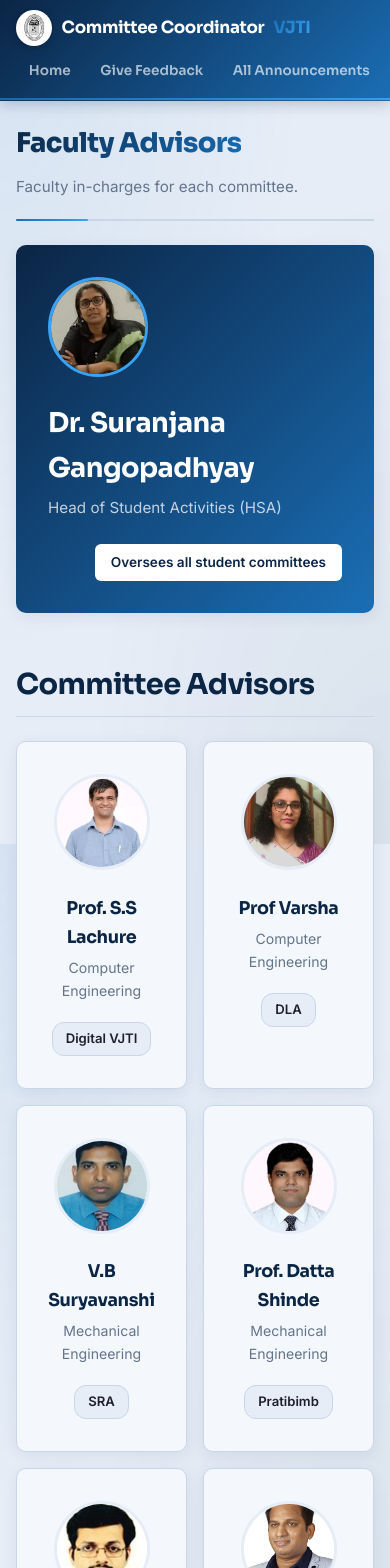
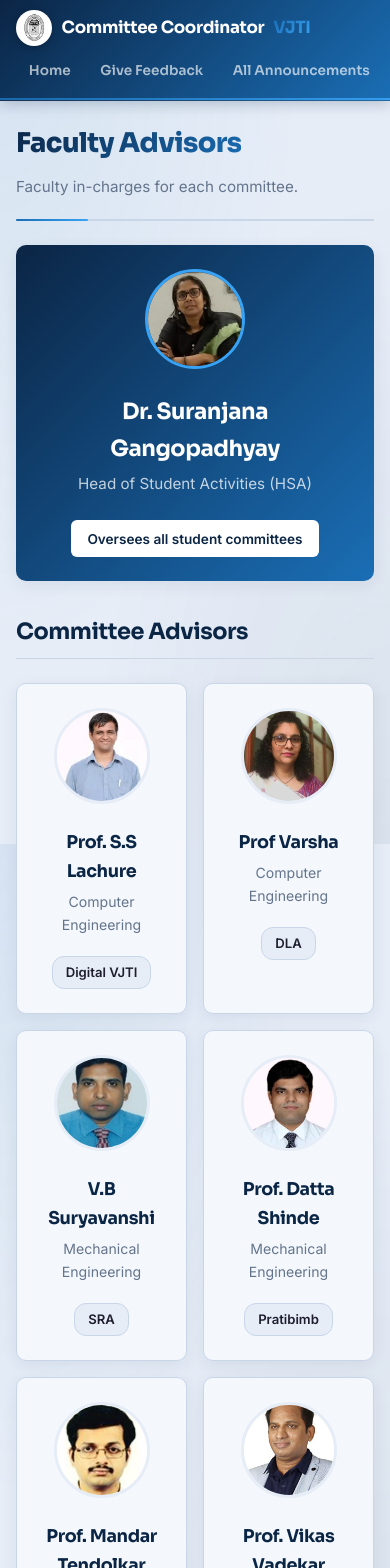
Before and after one commit to AvanishSalunke/HCI, a React (Vite) app in the folder frontend/: page /faculty in a window 390 px wide. Shown: the top 1568 px of the page. Built offline with nearby package versions, Linux system fonts and the light colour scheme; no server answers.

Commit message:
Fit the faculty page to phones

```diff
--- a/frontend/src/pages/Faculty.css
+++ b/frontend/src/pages/Faculty.css
@@ -104,3 +104,14 @@
 .faculty-card-vertical .faculty-photo img { transition: transform 0.4s ease; }
 .faculty-card-vertical:hover .faculty-photo img { transform: scale(1.06); }
 .faculty-info-vertical h3 { font-family: var(--font-display); }
+
+
+/* -- Mobile -- */
+@media (max-width: 768px) {
+  .head-advisor-section { margin-bottom: 2rem; }
+  .card.faculty-card-head { flex-direction: column; text-align: center; padding: 1.5rem 1.25rem; }
+  .faculty-card-head .faculty-info-head h3 { font-size: 1.4rem; }
+  .faculty-committee-tag-head { margin-left: 0; }
+  .grid-header { font-size: 1.4rem; }
+  .faculty-card-vertical { padding: 1.5rem 1rem; }
+}
```
